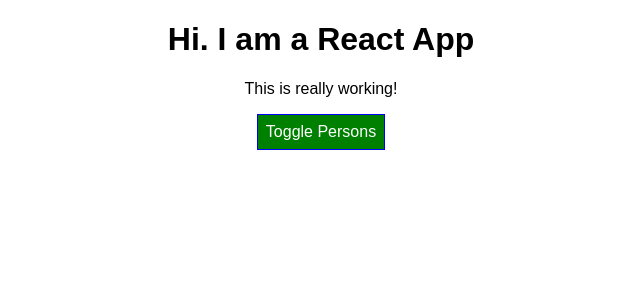
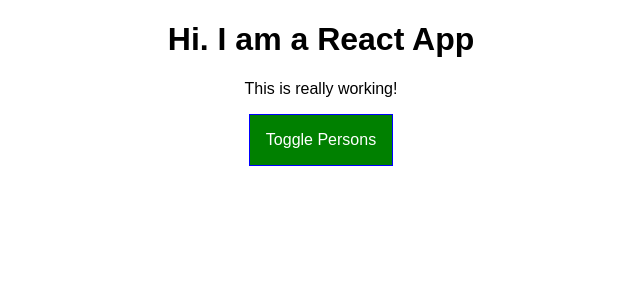
Before and after one commit to brujeshagrawal/React-Udemy, a React app: page / in a window 1280 px wide. Shown: the top 300 px of the page, without its empty margins (319-959 px from the left). Built offline with nearby package versions, Linux system fonts and the light colour scheme.

Commit message:
added demo error handling to the person component

```diff
--- a/src/App.css
+++ b/src/App.css
@@ -9,3 +9,26 @@
 .bold {
   font-weight: bold;
 }
+
+.App button {
+  border: 1px solid blue;
+  padding: 16px;
+  background-color: green;
+  font: inherit;
+  color: white;
+  cursor: pointer;
+}
+
+.App button:hover {
+  background-color: lightgreen;
+  color: black;
+}
+
+.App button.Red {
+  background-color: Red;
+}
+
+.App button.Red:hover {
+  background-color: Salmon;
+  color: black;
+}
--- a/src/App.js
+++ b/src/App.js
@@ -2,6 +2,7 @@
 import classes from "./App.css";
 
 import Person from "./Person/Person";
+import ErrorBoundary from "./ErrorBoundary/ErrorBoundary";
 
 class App extends Component {
   state = {
@@ -39,34 +40,27 @@
   };
 
   render() {
-    const style = {
-      backgroundColor: "green",
-      color: "white",
-      font: "inherit",
-      border: "1px solid blue",
-      padding: "8px",
-      cursor: "pointer"
-    };
+    let persons = null;
+    let btnClass = "";
 
-    let persons = null;
     if (this.state.showPersons) {
       persons = (
         <div>
           {this.state.persons.map((person, index) => {
             return (
+              <ErrorBoundary key={person.id}>
                 <Person
                   name={person.name}
                   age={person.age}
                   click={() => this.deletePersonHandler(index)}
-                key={person.id}
                   changed={event => this.nameChangedHandler(event, person.id)}
                 />
+              </ErrorBoundary>
             );
           })}
         </div>
       );
-
-      style.backgroundColor = "red";
+      btnClass = classes.Red;
     }
 
     const assignedClasses = [];
@@ -81,7 +75,7 @@
       <div className={classes.App}>
         <h1>Hi. I am a React App</h1>
         <p className={assignedClasses.join(" ")}>This is really working!</p>
-        <button style={style} onClick={this.togglePersonHandler}>
+        <button className={btnClass} onClick={this.togglePersonHandler}>
           Toggle Persons
         </button>
         {persons}
--- /dev/null
+++ b/src/ErrorBoundary/ErrorBoundary.js
@@ -0,0 +1,22 @@
+import React, { Component } from "react";
+
+class ErrorBoundary extends Component {
+  state = {
+    hasError: false,
+    errorMessage: ""
+  };
+
+  componentDidCatch = (error, info) => {
+    this.setState({ hasError: true, errorMessage: error });
+  };
+
+  render() {
+    if (this.state.hasError) {
+      return <h1>{this.state.errorMessage}</h1>;
+    } else {
+      return this.props.children;
+    }
+  }
+}
+
+export default ErrorBoundary;
--- a/src/Person/Person.css
+++ b/src/Person/Person.css
@@ -5,3 +5,9 @@
   box-shadow: 0 2px 2px #ccc;
   padding: 20px;
 }
+
+@media (min-width: 500px) {
+  .Person {
+    width: 450px;
+  }
+}
--- a/src/Person/Person.js
+++ b/src/Person/Person.js
@@ -2,6 +2,11 @@
 import classes from "./Person.css";
 
 const person = props => {
+  const rnd = Math.random();
+  if (rnd > 0.7) {
+    throw new Error("Something went wrong");
+  }
+
   return (
     <div className={classes.Person}>
       <p onClick={props.click}>
```
Lines whose indentation alone changed are shown as unchanged.
